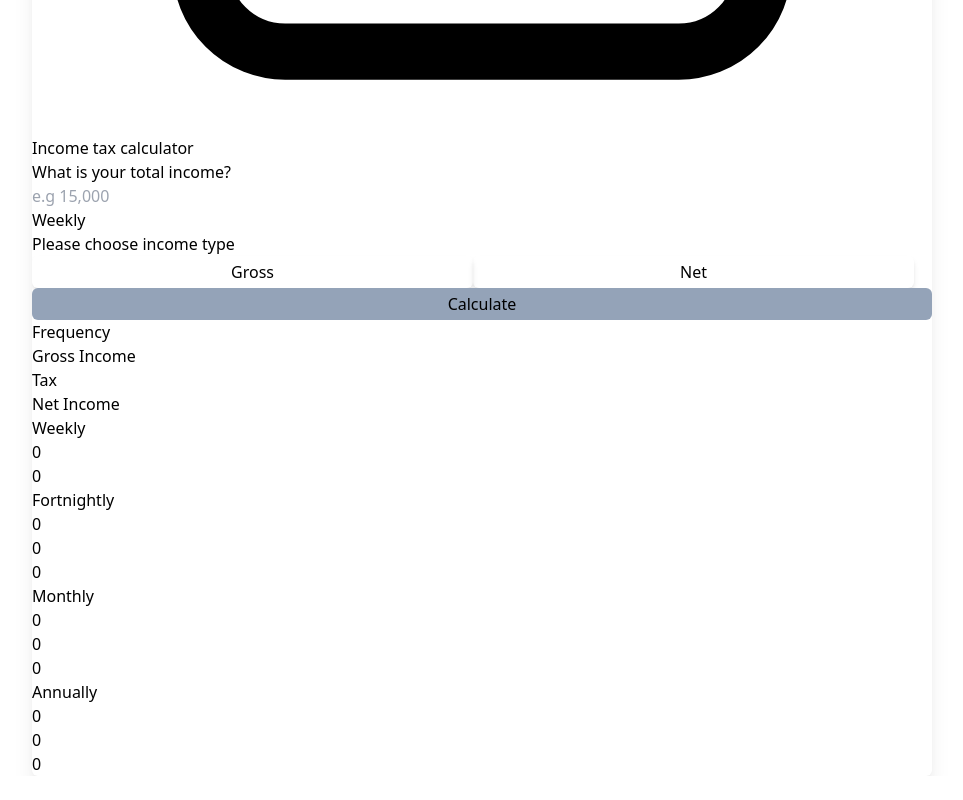
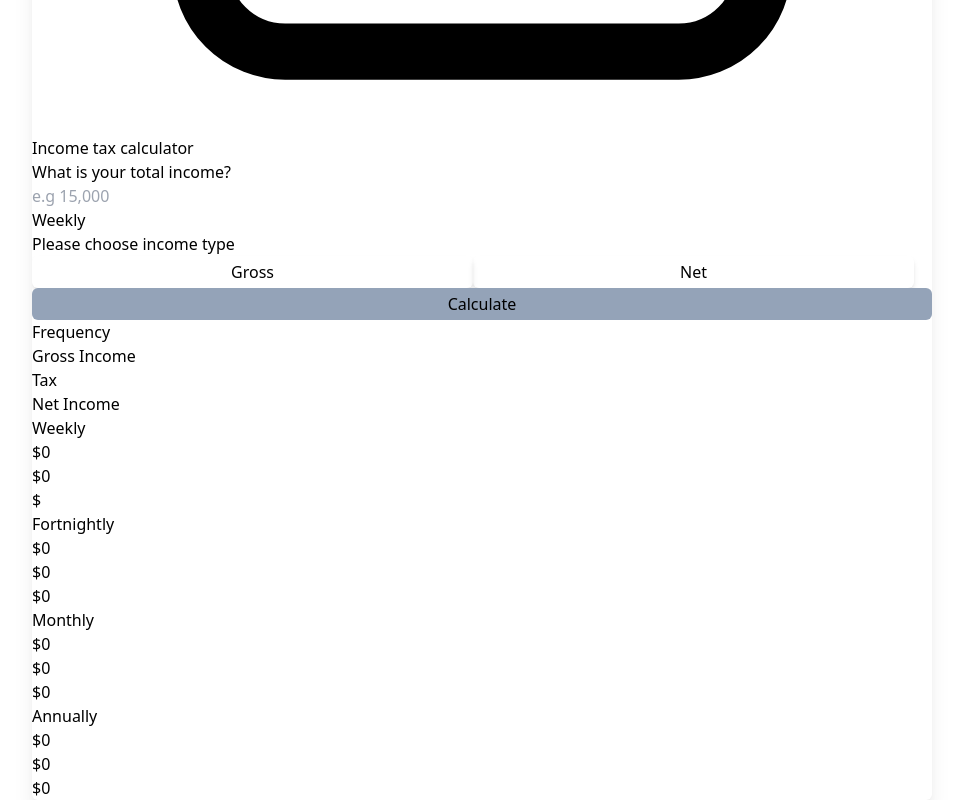
Before and after one commit to SrbinUSvemiru/Salestrekker-technical, a React app: page / in a window 1280 px wide. Shown: the part 856-1656 px from the top of the page, without its empty margins (158-1121 px from the left). Before the commit the page ends 1632 px from the top, so only its background shows below. Built offline with nearby package versions, Linux system fonts and the light colour scheme.

Commit message:
second page design

```diff
--- a/src/Components/IncomeOverviewPage.js
+++ b/src/Components/IncomeOverviewPage.js
@@ -9,6 +9,7 @@ function IncomeOverviewPage({
   conditionsForCalculation,
 }) {
   const [calculatedIncomeValues, setCalculatedIncomeValues] = useState();
+  const [clickedListOption, setClickedListOption] = useState();
 
   useEffect(() => {
     if (conditionsForCalculation)
@@ -35,22 +36,35 @@ function IncomeOverviewPage({
             : "hidden"
         }
       >
-        <div className=" w-full mx-auto py-5 max-w-[600px] mt-5 ">
-          <div className="w-full  font-medium  py-3   text-white  rounded z-10 bg-stone-100 px-2">
-            <div className="w-full bg-stone-100 flex px-2   text-slate-500 border-b-slate-300 border-b-[1px] ">
+        <div className=" w-full mx-auto py-5 max-w-[800px] mt-5  "></div>
+        <div className=" w-full mx-auto py-5 max-w-[800px] mt-5  ">
+          <div className="w-full  font-medium  py-3    rounded z-10 bg-[#fff] shadow-md">
+            <div className="w-full  flex px-4 py-3  text-slate-500  ">
               <p className="w-[25%] py-2 ">Frequency</p>
               <p className="w-[25%] py-2">Gross Income</p>
               <p className="w-[25%] py-2">Tax</p>
               <p className="w-[25%] py-2">Net Income</p>
             </div>
 
-            <div className="w-full  px-2 ">
-              {Object.values(calculatedIncomeValues).map((element) => (
-                <div className="  flex  justify-start   text-slate-500 border-b-slate-300 border-b-[1px]">
+            <div className="w-full  px-2  ">
+              {Object.values(calculatedIncomeValues).map((element, index) => (
+                <div
+                  className={
+                    index % 2 !== 0
+                      ? "flex  justify-start   text-slate-500  border-t-slate-300 border-t-[1px] px-3 cursor-pointer hover:bg-[#f3ffd0]"
+                      : "flex  justify-start   text-slate-500  bg-slate-50 border-t-slate-300 border-t-[1px] px-3 cursor-pointer hover:bg-[#f3ffd0]"
+                  }
+                  key={index}
+                  onClick={() => setClickedListOption(element[index])}
+                >
                   <p className="  py-2 w-full">{element.frequency}</p>
-                  <p className="  py-2 w-full">{element.grossValue}</p>
-                  <p className="  py-2 w-full">{element.tax}</p>
-                  <p className="  py-2 w-full">{element.netValue}</p>
+                  <p className="  py-2 w-full font-normal">
+                    ${element.grossValue}
+                  </p>
+                  <p className="  py-2 w-full font-normal">${element.tax}</p>
+                  <p className="  py-2 w-full font-normal">
+                    ${element.netValue}
+                  </p>
                 </div>
               ))}
             </div>
```
